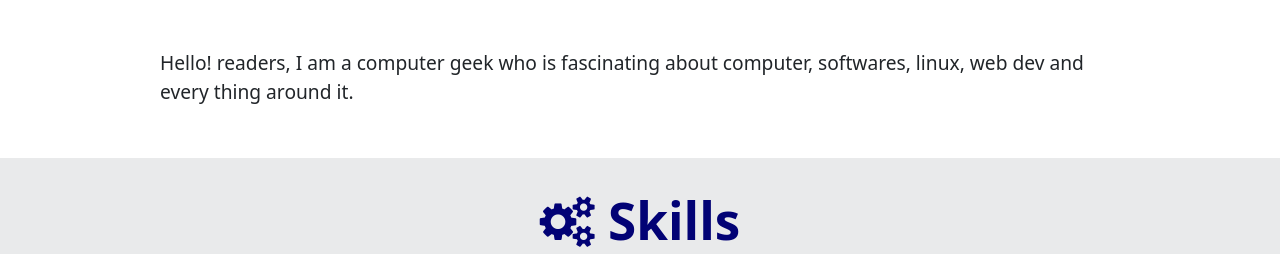
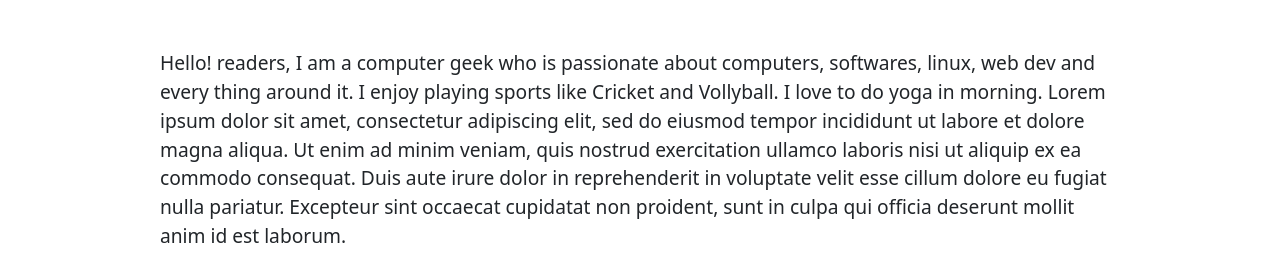
Before and after one commit to Siddharth189/1, a plain HTML site: page index.html in a window 1280 px wide. Shown: the part 802-1056 px from the top of the page. Drawn offline with nearby package versions, Linux system fonts and the light colour scheme.

Commit message:
update index.html

```diff
--- a/index.html
+++ b/index.html
@@ -75,7 +75,9 @@
             <img src="image/my_image.jpg" alt="">
         </div> -->
 
-        <p id="about">Hello! readers, I am a computer geek who is fascinating about computer, softwares, linux, web dev and every thing around it.
+        <p id="about">Hello! readers, I am a computer geek who is passionate about computers, softwares, linux, web dev and every thing around it.
+            I enjoy playing sports like Cricket and Vollyball. I love to do yoga in morning.
+                Lorem ipsum dolor sit amet, consectetur adipiscing elit, sed do eiusmod tempor incididunt ut labore et dolore magna aliqua. Ut enim ad minim veniam, quis nostrud exercitation ullamco laboris nisi ut aliquip ex ea commodo consequat. Duis aute irure dolor in reprehenderit in voluptate velit esse cillum dolore eu fugiat nulla pariatur. Excepteur sint occaecat cupidatat non proident, sunt in culpa qui officia deserunt mollit anim id est laborum.
 
 
         </p>
@@ -289,7 +291,7 @@
                     <br>
                     <span>
                         <i class="fa fa-mobile-phone" style="font-size:1.7rem; margin: 0.7rem;"> </i>
-                        7309788657
+                        7897998421
                     </span>
                     <br>
                     <span>
```
